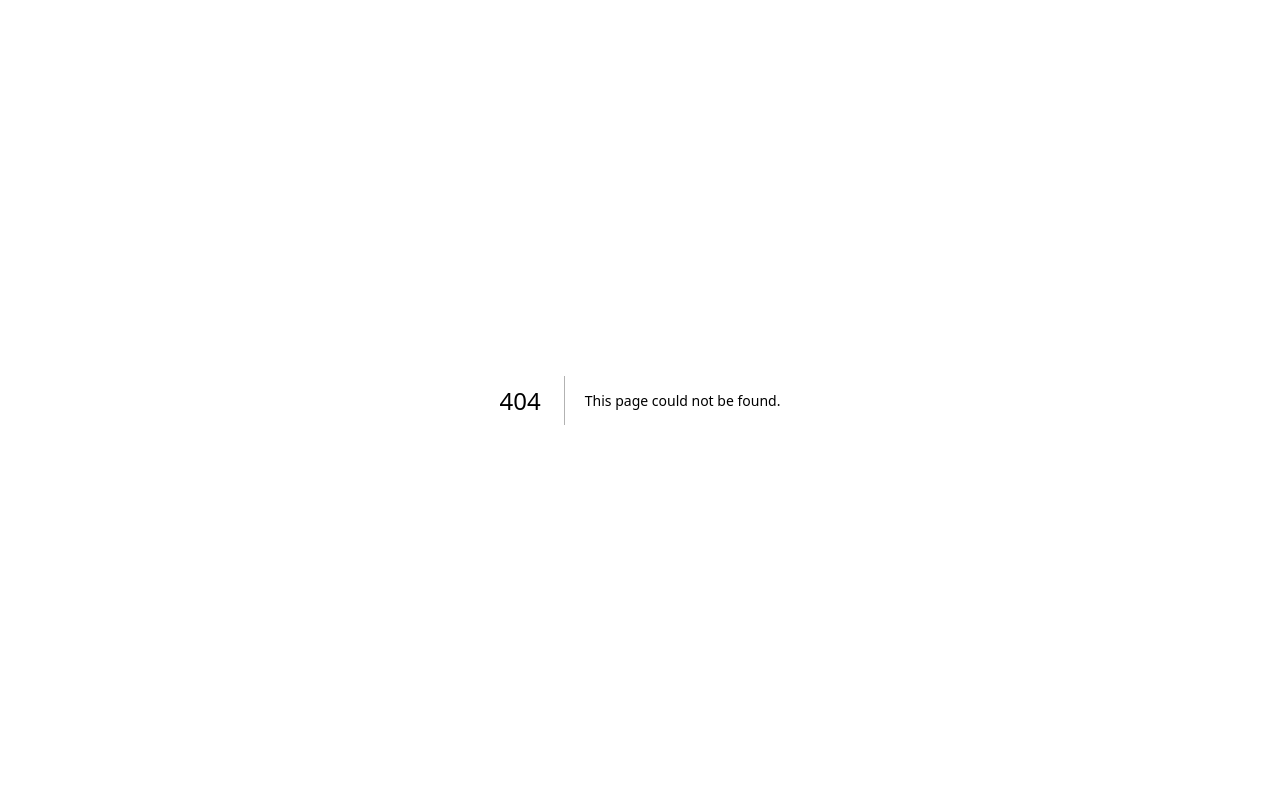
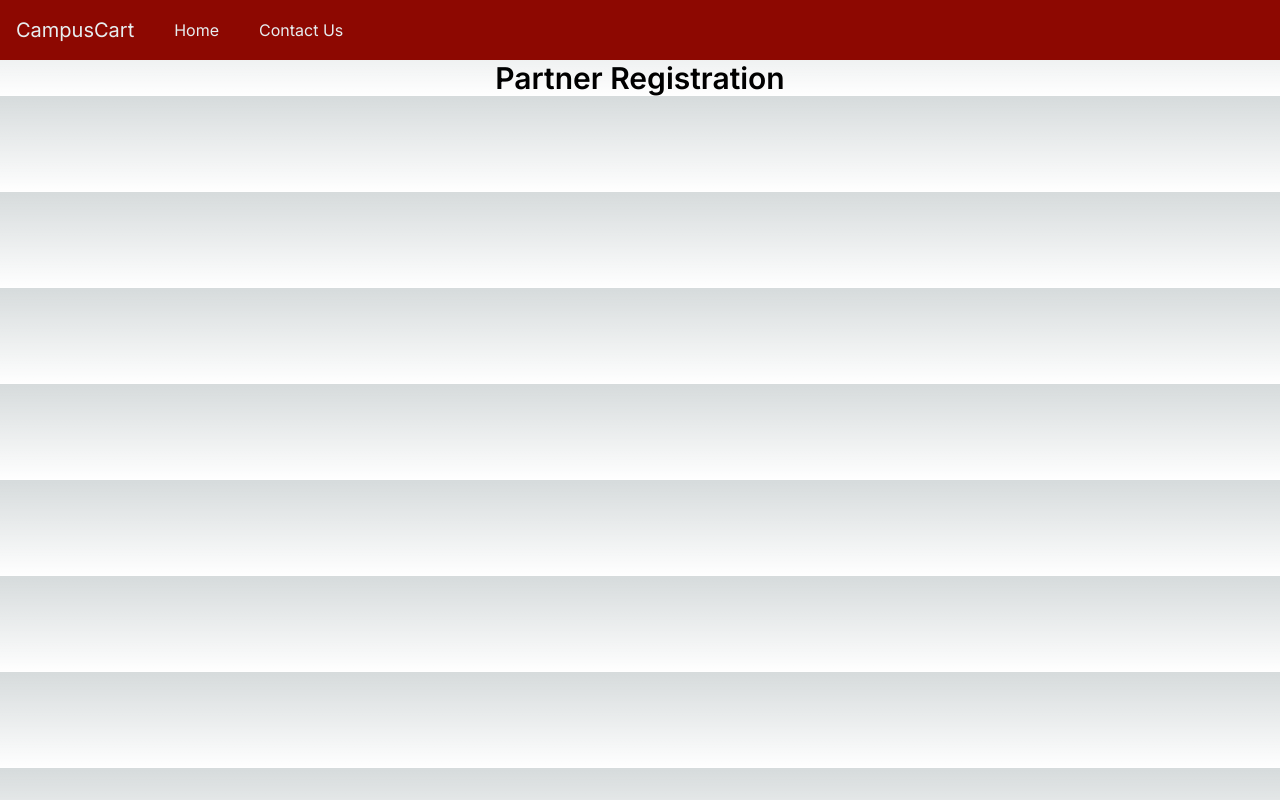
Before and after one commit to hamitsehjal/CampusCart-FRONTEND, a Next.js app: page /PartnerRegistration in a window 1280 px wide. Before the commit this address had no page. Built offline with nearby package versions, Linux system fonts and the light colour scheme.

Commit message:
Partner Registration Routing

```diff
--- /dev/null
+++ b/src/app/PartnerRegistration/page.js
@@ -0,0 +1,14 @@
+import NavbarLogin from '@/components/NavbarLogin';
+
+const PartnerRegistration = () => {
+  return (
+    <div>
+      <NavbarLogin />
+      <div className="text-center">
+        <h1 className="text-3xl font-semibold">Partner Registration</h1>
+      </div>
+    </div>
+  );
+};
+
+export default PartnerRegistration;
--- a/src/app/page.js
+++ b/src/app/page.js
@@ -1,4 +1,5 @@
 import NavbarLogin from '../components/NavbarLogin';
+import Link from 'next/link';
 
 const LoginPage = () => {
   return (
@@ -132,8 +133,8 @@
             </div>
             {/*PARTNER REGISTRATION BUTTON*/}
             <div className="text-center ">
-              <a
-                href="/partner-registration"
+              <Link
+                href="/PartnerRegistration"
                 className="text-sm text-textColor hover:underline flex items-center justify-center"
               >
                 Partner Registration
@@ -153,7 +154,7 @@
                     d="M17 8l4 4m0 0l-4 4m4-4H3"
                   />
                 </svg>
-              </a>
+              </Link>
             </div>
           </form>
         </div>
```
